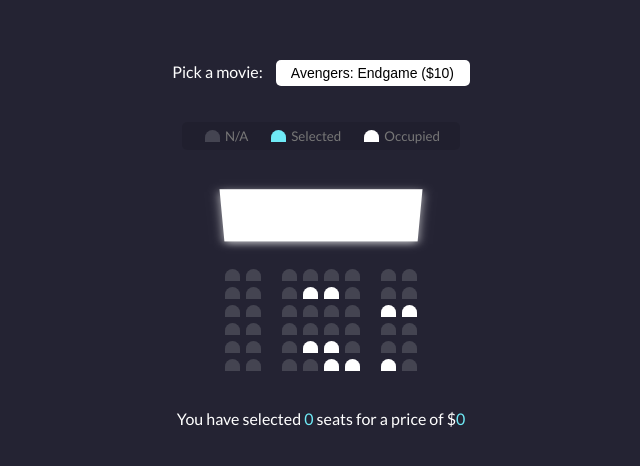
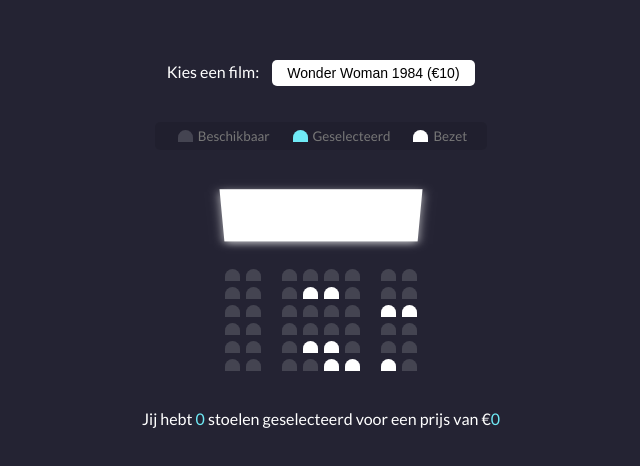
Before and after one commit to IlonaRus/Movie-Seat-Booking, a plain HTML site: page index.html in a window 1280 px wide. Shown: the part 164-630 px from the top of the page, without its empty margins (319-959 px from the left). Drawn offline with Linux system fonts and the light colour scheme.

Commit message:
Changed language to dutch

```diff
--- a/index.html
+++ b/index.html
@@ -9,27 +9,27 @@
   </head>
   <body>
     <div class="movie-container">
-      <label>Pick a movie:</label>
+      <label>Kies een film:</label>
       <select id="movie">
-        <option value="10">Avengers: Endgame ($10)</option>
-        <option value="12">Joker ($12)</option>
-        <option value="8">Toy Story 4 ($8)</option>
-        <option value="9">The Lion King ($9)</option>
+        <option value="10">Wonder Woman 1984 (€10)</option>
+        <option value="12">Tenet (€12)</option>
+        <option value="8">Peter Rabbit 2 (€8)</option>
+        <option value="9">No Time To Die (€11)</option>
       </select>
     </div>
 
     <ul class="showcase">
       <li>
         <div class="seat"></div>
-        <small>N/A</small>
+        <small>Beschikbaar</small>
       </li>
       <li>
         <div class="seat selected"></div>
-        <small>Selected</small>
+        <small>Geselecteerd</small>
       </li>
       <li>
         <div class="seat occupied"></div>
-        <small>Occupied</small>
+        <small>Bezet</small>
       </li>
     </ul>
 
@@ -99,7 +99,7 @@
     </div>
 
     <p class="text">
-      You have selected <span id="count">0</span> seats for a price of $<span
+      Jij hebt <span id="count">0</span> stoelen geselecteerd voor een prijs van €<span
         id="total"
         >0</span
       >
```
